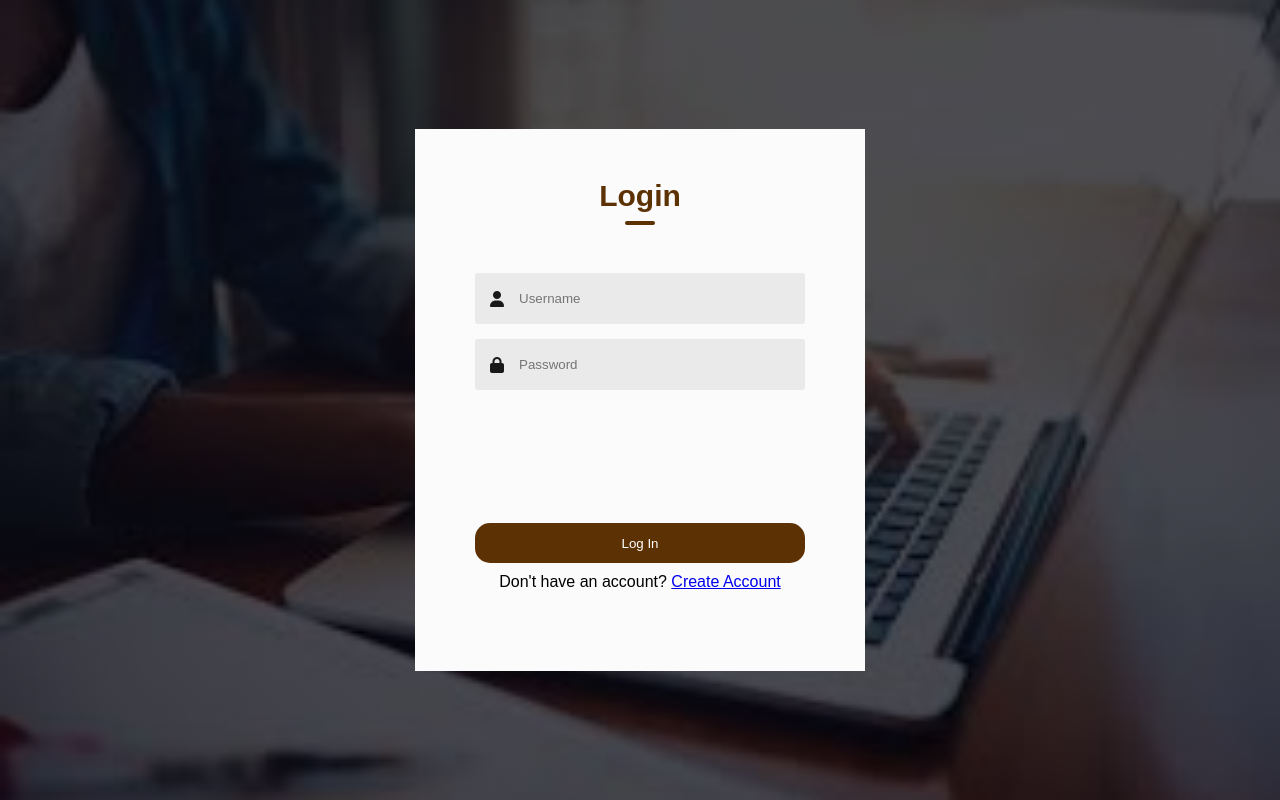
After one commit to georgerahul24/CornellNotes, a Django app: page /LogIn/ in a window 1280 px wide. The commit adds this page. Run offline with Django 4.2, Linux system fonts and the light colour scheme; some libraries are stand-ins or nearby versions.

Commit message:
Login System is working

```diff
--- a/CornellNotes/urls.py
+++ b/CornellNotes/urls.py
@@ -17,12 +17,16 @@ Including another URLconf
 from django.contrib import admin
 from django.urls import path
 from Home.views import Home
-from SignUp.views import SignUp
+from SignUp.views import SignUp, SignOut
+from Login.views import Login
 
 urlpatterns = [
     path('admin/', admin.site.urls),
     path('home/', Home.as_view()),
     path('', Home.as_view()),
-    path('SignUp/', SignUp.as_view()),
+    path('SignUp/', SignUp.as_view(), name='SignUp'),
+    path('LogOut/', SignOut.as_view(), name="LogOut"),
+    path('LogIn/', Login.as_view(), name="LogIn"),
+
 
 ]
--- /dev/null
+++ b/Login/forms.py
@@ -0,0 +1,6 @@
+from django import forms
+
+
+class LogInForm(forms.Form):
+    name = forms.CharField(max_length=50)
+    password = forms.CharField(widget=forms.PasswordInput)
--- a/Login/views.py
+++ b/Login/views.py
@@ -1,3 +1,34 @@
 from django.shortcuts import render
+from django.views import View
+from Home.views import Home
+from django.contrib.auth import authenticate, login, logout
+from django.http import HttpResponse
+from .forms import LogInForm
+from django.contrib.auth.hashers import make_password, check_password
+
 
 # Create your views here.
+
+class Login(View):
+    def get(self, request):
+
+        if request.user.is_authenticated:
+            return Home.as_view()(self.request)
+        else:
+            return render(request, 'LoginPage.html')
+
+    def post(self, request):
+
+        form = LogInForm(request.POST)
+        if form.is_valid():
+
+            user = authenticate(request, username=form.cleaned_data["name"],
+                                password=form.cleaned_data["password"])
+            if user is not None:
+                login(request, user)
+                return Home.as_view()(self.request)
+            else:
+                return HttpResponse(
+                    "User Not Found" + form.cleaned_data["email"] + make_password(form.cleaned_data["password"]))
+
+        return HttpResponse("Form not valid")
--- /dev/null
+++ b/static/css/LogInstyles.css
@@ -0,0 +1,84 @@
+*{
+    margin: 0;
+    padding: 0;
+    font-family: 'Poppins', sans-serif;
+    box-sizing: border-box;
+ }
+
+ .container{
+    width: 100%;
+    height: 100vh;
+    background-image: linear-gradient(rgba(0, 0, 10, 0.7),rgba(0, 0, 10, 0.7)), url(../images/LogInbackground.png);
+    background-position: center;
+    background-size: cover;
+    position: relative;
+ }
+
+ .form-box{
+    width: 90%;
+    max-width: 450px;
+    position:absolute;
+    top: 50%;
+    left: 50%;
+    transform: translate(-50%, -50%);
+    background: #fbfbfb;
+    padding: 50px 60px 70px;
+    text-align: center;
+ }
+
+ .form-box h1{
+    font-size: 30px;
+    margin-bottom: 60px;
+    color: rgb(92, 49, 4);
+    position: relative;
+ }
+
+ .form-box h1::after{
+    content: '';
+    width: 30px;
+    height: 4px;
+    border-radius: 3px;
+    background: rgb(92, 49, 4);
+    position: absolute;
+    bottom: -12px;
+    left: 50%;
+    transform: translateX(-50%)
+ }
+
+ .input-field{
+    background: #eaeaea;
+    margin: 15px 0;
+    border-radius: 3px;
+    display: flex;
+    align-items: center;
+ }
+
+ input{
+    width: 100%;
+    background: transparent;
+    border: 0;
+    outline: 0;
+    padding: 18px 15px;
+ }
+
+ .input-field i{
+    margin-left: 15px;
+    color: #0f0f0ff3;
+ }
+                                                             form p{
+    text-align: left;
+    font-size: 13px;
+ }
+
+ form p a{
+    text-decoration: none;
+    color: rgb(92, 49, 4);
+ }
+                                                             .btn-field{
+    width: 100%;
+    display: center;
+ }
+
+ .btn-field button{
+    width: 100%;													           background: rgb(92, 49, 4);												   color: #fff;													           height: 40px;
+    border-radius: 15px;          											   border: 0;														   outline: 0;  												           cursor: pointer;													   transition: background 1s;    											}                    												        .input-group{                       								                           height: 240px;                                           								}
--- /dev/null
+++ b/templates/LoginPage.html
@@ -0,0 +1,49 @@
+{% load static %}
+<!DOCTYPE html>
+<html>
+<head>
+    <meta name="viewport" content="width=device-width, initial-scale=1.0">
+    <title>Login Page - Easy Tutorials</title>
+    <link rel="stylesheet" href="{% static 'css/LogInstyles.css' %}">
+    <script src="https://kit.fontawesome.com/be107114f4.js" crossorigin="anonymous"></script>
+    <style>
+        /* Custom CSS for spacing */
+        .form-box p {
+            margin-bottom: 10px; /* Add margin between paragraphs (Create Account and Log In button) */
+        }
+
+        .btn-field {
+            margin-top: 10px; /* Reduced margin between the "Create Account" and "Log In" button */
+        }
+
+        .create-account {
+            margin-top: 10px; /* Add margin between the "Create Account" link and the button */
+        }
+    </style>
+</head>
+<body>
+<div class="container">
+    <div class="form-box">
+        <h1>Login</h1>
+        <form method="post" action="">
+            {% csrf_token %}
+            <div class="input-group">
+                <div class="input-field">
+                    <i class="fa-solid fa-user"></i>
+                    <input type="text" name="name" placeholder="Username" maxLength="50" required_id="id_name">
+                </div>
+
+                <div class="input-field">
+                    <i class="fa-solid fa-lock"></i>
+                    <input type="password" name="password" placeholder="Password" id="id_password">
+                </div>
+            </div>
+            <div class="btn-field">
+                <button type="submit" value="" id="loginBtn">Log In</button>
+            </div>
+        </form>
+        <p class="create-account">Don't have an account? <a href={% url 'SignUp' %}>Create Account</a></p>
+    </div>
+</div>
+</body>
+</html>
--- a/templates/MainPage.html
+++ b/templates/MainPage.html
@@ -18,8 +18,9 @@
             <ul>
                 <li><a href="">HOME</a></li>
                 <li><a href="">ABOUT</a></li>
-                <li><a href="">{{ profile.name }}</a></li>
+                <li><a href="{% url 'LogIn' %}">{{ profile.name }}</a></li>
                 <li><a href="">FEEDBACK</a></li>
+                <li><a href="{% url 'LogOut' %}">LOG OUT</a></li>
             </ul>
         </div>
     </nav>
--- a/templates/SignUpPage.html
+++ b/templates/SignUpPage.html
@@ -33,7 +33,7 @@
              <label for="id_password"></label>
 		      <input type="password" name="password" placeholder="Password" id="id_password">
 	         </div>
-                 <p>Already have an account? <a href='#'>Log In</a></p>
+                 <p>Already have an account? <a href="{% url 'LogIn' %}">Log In</a></p>
 	     </div>
 	     <div class="btn-field">
              <button type="submit" value="" id="signupBtn"> Create Account </button>
```
Also changed, not shown: Home/views.py (+19 -1 lines), SignUp/views.py (+17 -7 lines), db.sqlite3, static/images/LogInbackground.png (added).
